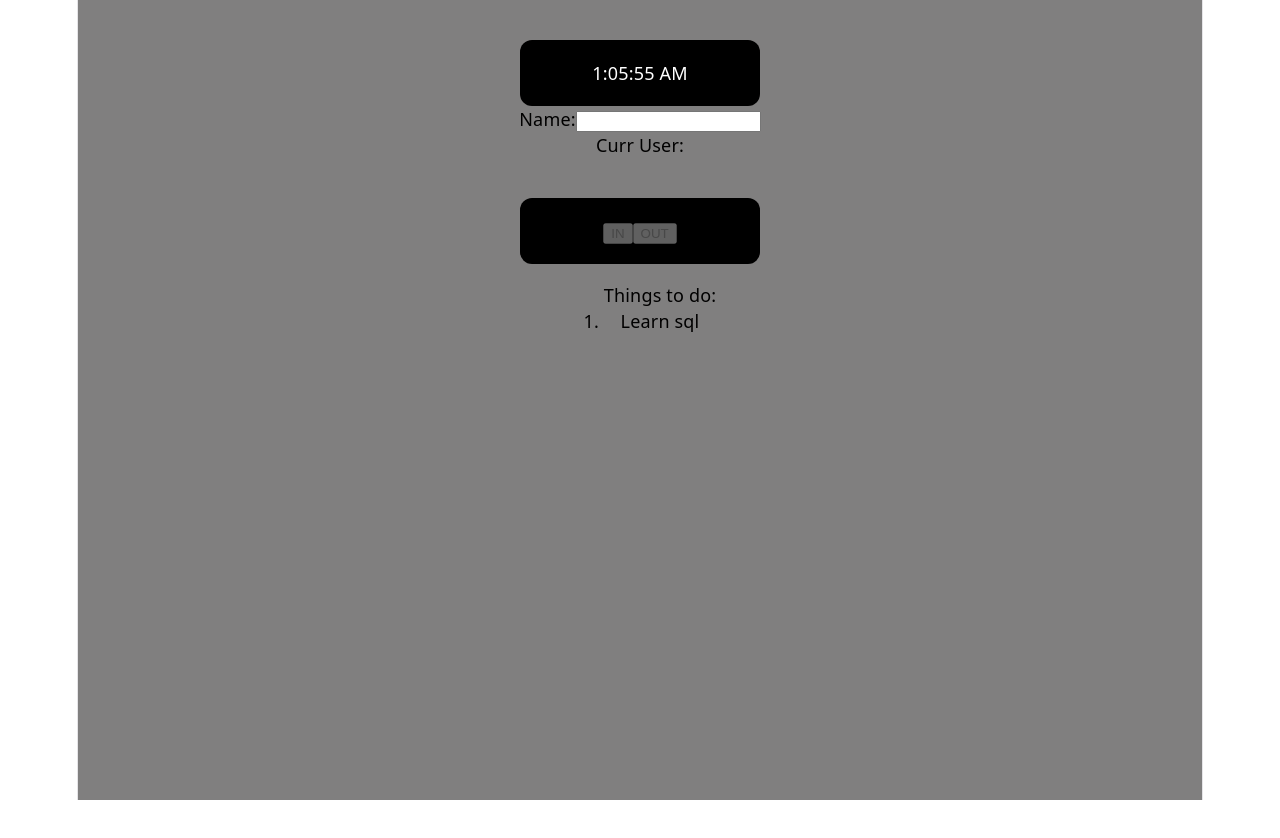
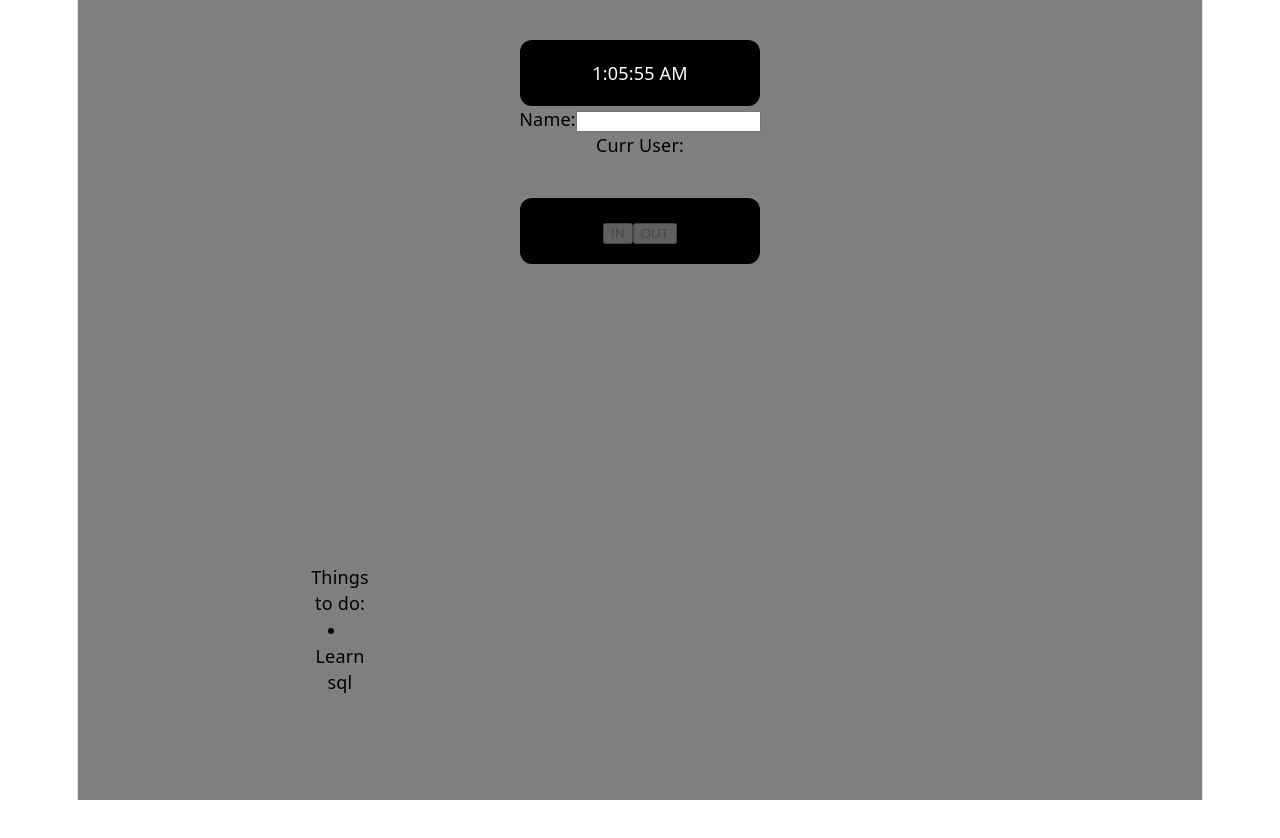
Before and after one commit to jackm149/react-personal, a React (Vite) app: page / in a window 1280 px wide. Shown: the top 838 px of the page. Before the commit the page ends 800 px from the top, so only its background shows below. Built offline with nearby package versions, Linux system fonts and the light colour scheme.

Commit message:
moved todo list

```diff
--- a/src/App.tsx
+++ b/src/App.tsx
@@ -4,9 +4,19 @@ import React, { useState } from "react";
 import { Button, Form } from "react-bootstrap";
 
 export default function App(): React.JSX.Element {
+    //state for user, setUser, holds user's name
+    //this will be formatted as an email later with AUTH, CAS
     const [user, setUser] = useState<string>("");
 
     //track last action for each user
+    /*
+     userStates would look like this for example data:
+     {
+        "Jack" : "IN",
+        "Michael" : "IN",
+        "Giancarlo" : "OUT"
+     }
+    */
     const [userStates, setUserStates] = useState<
         Record<string, "IN" | "OUT" | "">
     >({});
@@ -31,7 +41,9 @@ export default function App(): React.JSX.Element {
         setUser(event.target.value);
     }
 
-    // Get current state for this user
+    /*
+    gets the current state of the user, "OUT" is default for disabling buttons
+    */
     const currentState = userStates[user] || "OUT";
 
     function handleClock(message: "IN" | "OUT") {
@@ -66,11 +78,13 @@ export default function App(): React.JSX.Element {
                     OUT
                 </Button>
             </div>
-            <div>
-                <ol>
-                    Things to do:
-                    <li>Learn sql</li>
-                </ol>
+            {/* This is probably going to cause issues when formatting the page by the way
+            so just make sure that you remove it. I literally just bumped the content of the
+            div which is not really the right way, making a container outside of .app css style
+            and then formatting from there is a better approach.*/}
+            <div style={{ padding: "300px", paddingRight: "900px" }}>
+                Things to do:
+                <li>Learn sql</li>
             </div>
         </div>
     );
```
